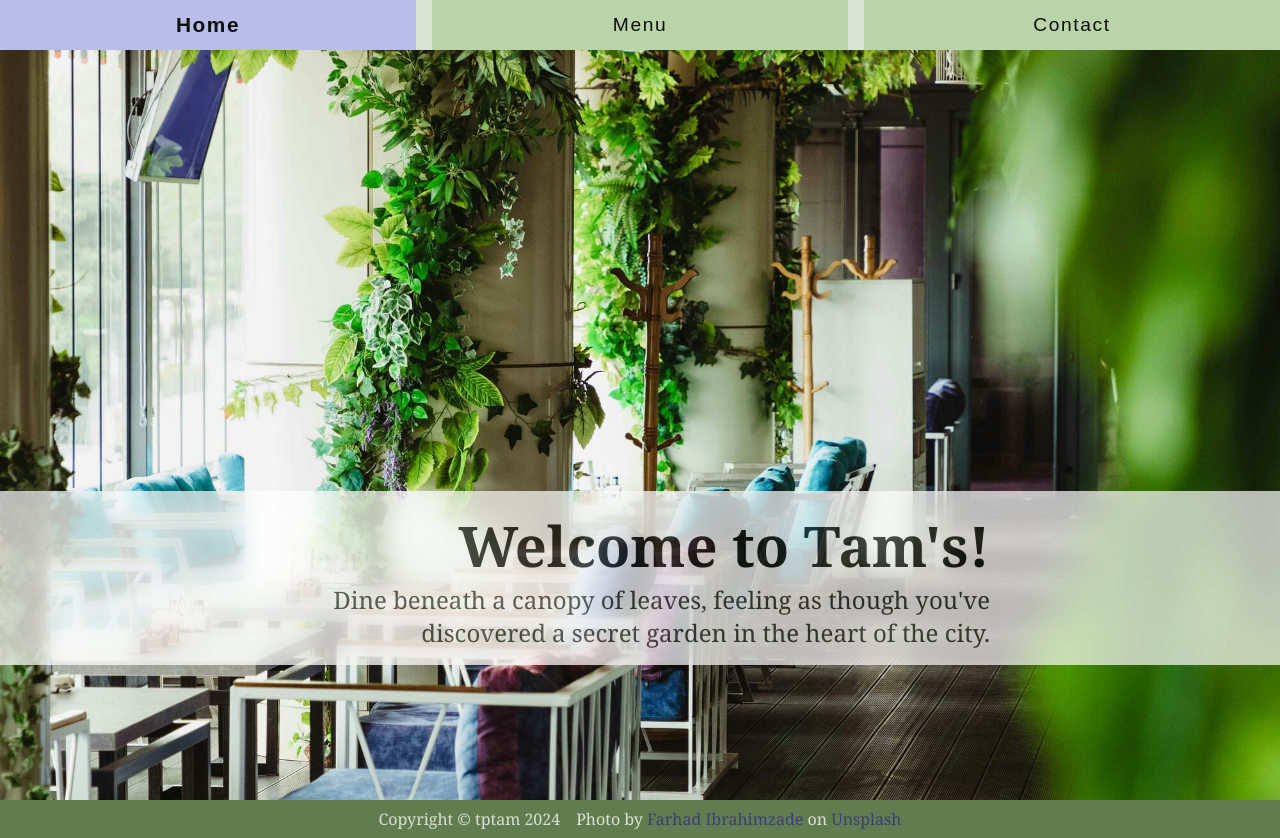
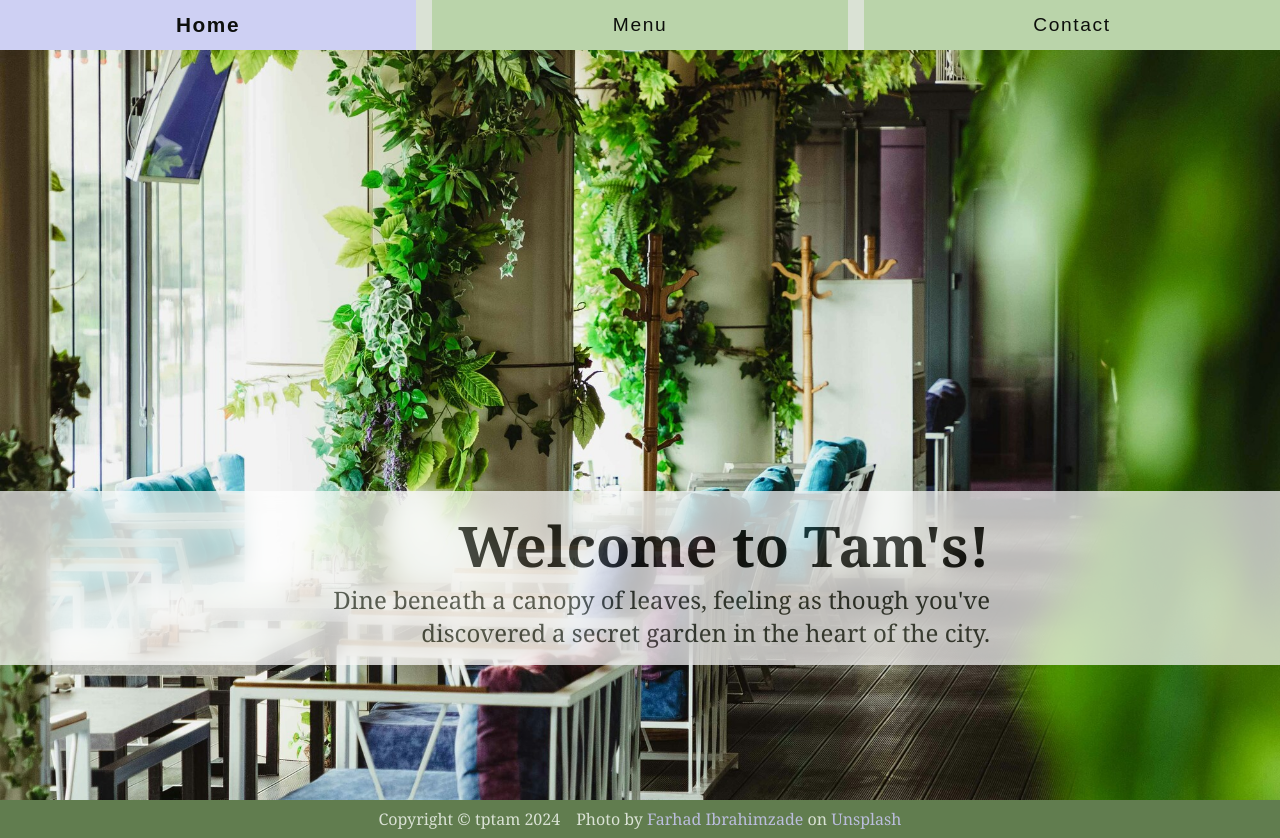
Before and after one commit to tptam/odin-restaurant-page, a website built with webpack: page src/index.html in a window 1280 px wide. Built offline with nearby package versions, Linux system fonts and the light colour scheme.

Commit message:
Modify color variable
- Make secondary light lighter for footer readability
- Delete unused variables

```diff
--- a/src/style.css
+++ b/src/style.css
@@ -14,13 +14,11 @@
     --primary-color: #617d4f;
     --primary-color-light: #bad4aa;
     --secondary-color: #3c3f77;
-    --secondary-color-light: #aaacd4;
-    --secondary-color-xlight:#e7e8f3;
+    --secondary-color-light: #bbbddd;
     --text-color-dark: #0c0e0b;
     --text-color-light: #32382e;
     --background-color: #dae2d5;
     --surface-color: white;
-    --light-blue: #b6cfd4;
 
 }
 
@@ -106,6 +104,10 @@ footer {
     padding: 0.5rem;
     background-color:#617d4f;
     color: var(--background-color);
+}
+
+footer a {
+    color: var(--secondary-color-light);
 }
 
 
```
Also changed, not shown: dist/main.js.
